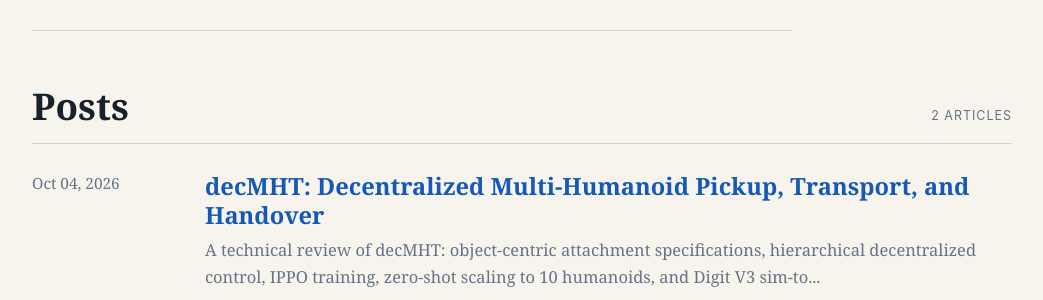
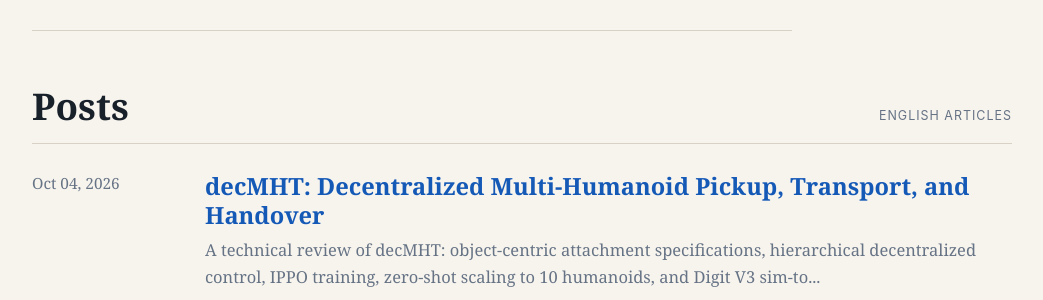
Before and after one commit to rokmc956k/rokmc956k.github.io, a Jekyll site: the page built from index.html, in a window 1280 px wide and 1191 px high. Shown: the part 470-770 px from the top of the window, without its empty margins (118-1161 px from the left). Built offline with Jekyll 4.4.1, drawn with Linux system fonts in a browser that asks for light colours.

Commit message:
Keep English home focused on English posts

```diff
--- a/index.html
+++ b/index.html
@@ -13,11 +14,14 @@
 <section id="posts" class="posts-section">
   <div class="section-heading">
     <h2>Posts</h2>
-    <span>{{ site.posts | size }} articles</span>
+    <span>English articles</span>
   </div>
 
   <div class="post-list">
+    {% assign has_english = false %}
     {% for post in site.posts %}
+      {% unless post.lang == 'ko' %}
+        {% assign has_english = true %}
         <article class="post-row">
           <time datetime="{{ post.date | date_to_xmlschema }}">{{ post.date | date: "%b %d, %Y" }}</time>
           <div class="post-copy">
@@ -26,8 +30,8 @@
             <a class="read-more" href="{{ post.url | relative_url }}">Read more »</a>
           </div>
         </article>
-    {% else %}
-      <p class="empty-state">No posts yet.</p>
+      {% endunless %}
     {% endfor %}
+    {% unless has_english %}<p class="empty-state">No posts yet.</p>{% endunless %}
   </div>
 </section>
```
Also changed, not shown: other parts of index.html (+1 -0 lines). Lines whose indentation alone changed are shown as unchanged.
